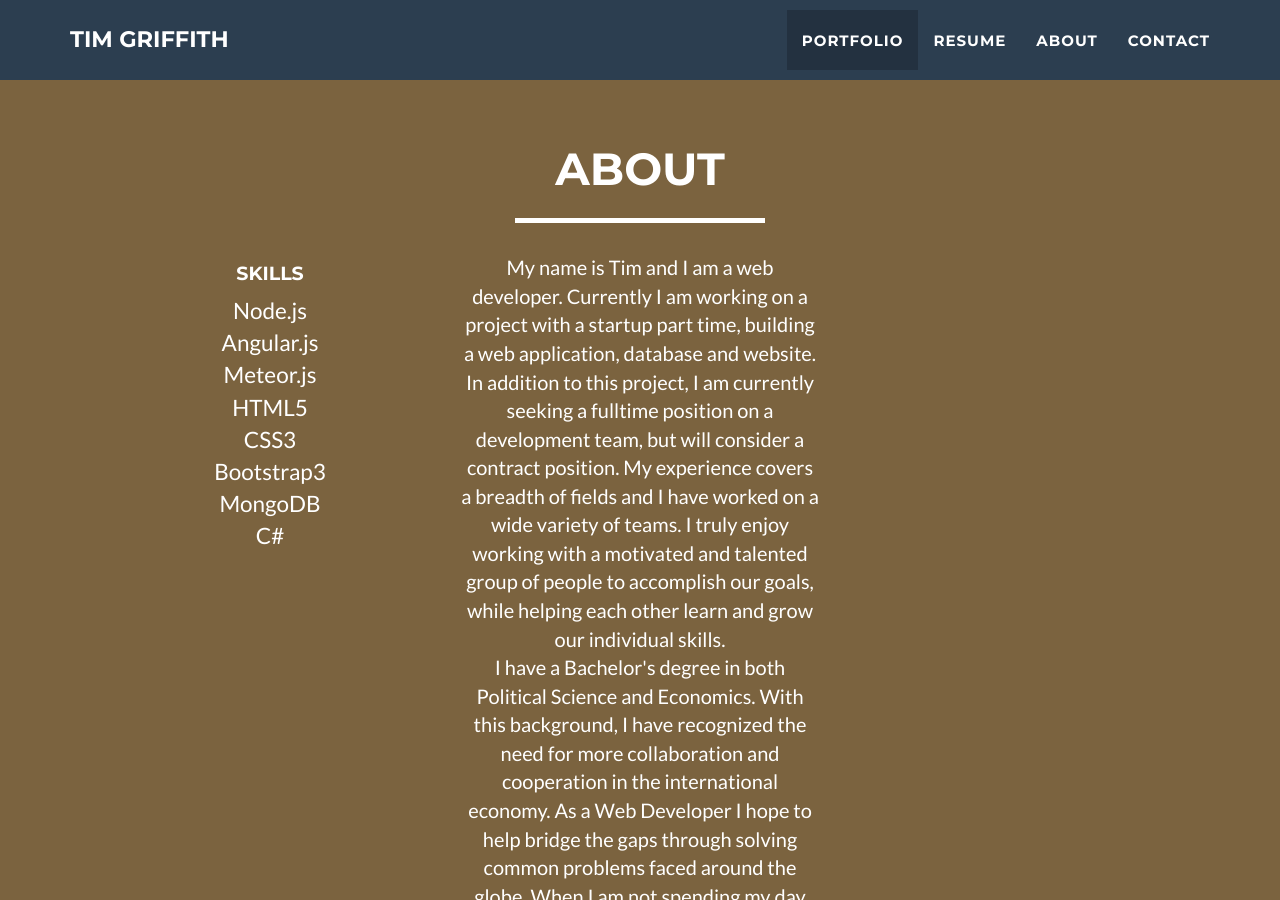
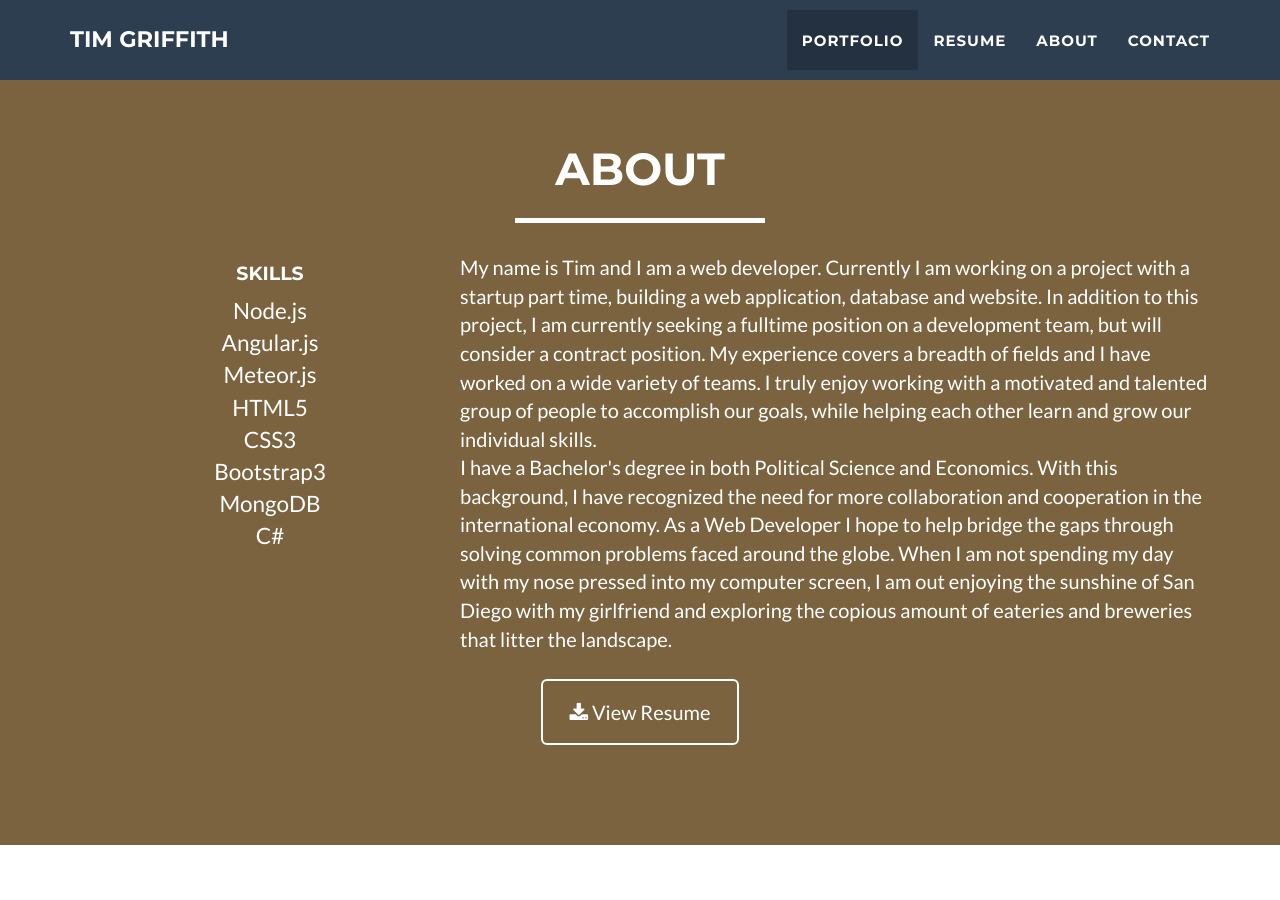
Before and after one commit to tmgriffith/tmgriffith.github.io, a Jekyll site: the page built from index.html, in a window 1280 px wide and 900 px high, scrolled down 1591 px. Built offline with Jekyll 4.4.1, drawn with Linux system fonts in a browser that asks for light colours.

Commit message:
Update about.html

```diff
--- a/_includes/about.html
+++ b/_includes/about.html
@@ -7,8 +7,8 @@
                     <hr class="star-light">
                 </div>
             </div>
-            <div class="row text-center">
-                <div class="col-sm-4">
+            <div class="row">
+                <div class="col-md-4 text-center">
                  <ul class="list-no-style"><h4>Skills</h4>
                   <li>Node.js</li>
                   <li>Angular.js</li>
@@ -20,7 +20,7 @@
                   <li>C#</li>
                  </ul>
                 </div>
-                <div class="col-lg-4">
+                <div class="col-md-8">
                     <p> My name is Tim and I am a web developer. Currently I am working on a project with a startup part time, building a web application, database and website. In addition to this project, I am currently seeking a fulltime position on a development team, but will consider a contract position. My experience covers a breadth of fields and I have worked on a wide variety of teams. I truly enjoy working with a motivated and talented group of people to accomplish our goals, while helping each other learn and grow our individual skills. <br> I have a Bachelor's degree in both Political Science and Economics. With this background, I have recognized the need for more collaboration and cooperation in the international economy. As a Web Developer I hope to help bridge the gaps through solving common problems faced around the globe. When I am not spending my day with my nose pressed into my computer screen, I am out enjoying the sunshine of San Diego with my girlfriend and exploring the copious amount of eateries and breweries that litter the landscape.</p>
                 </div>
                 <div class="col-lg-8 col-lg-offset-2 text-center">
```
